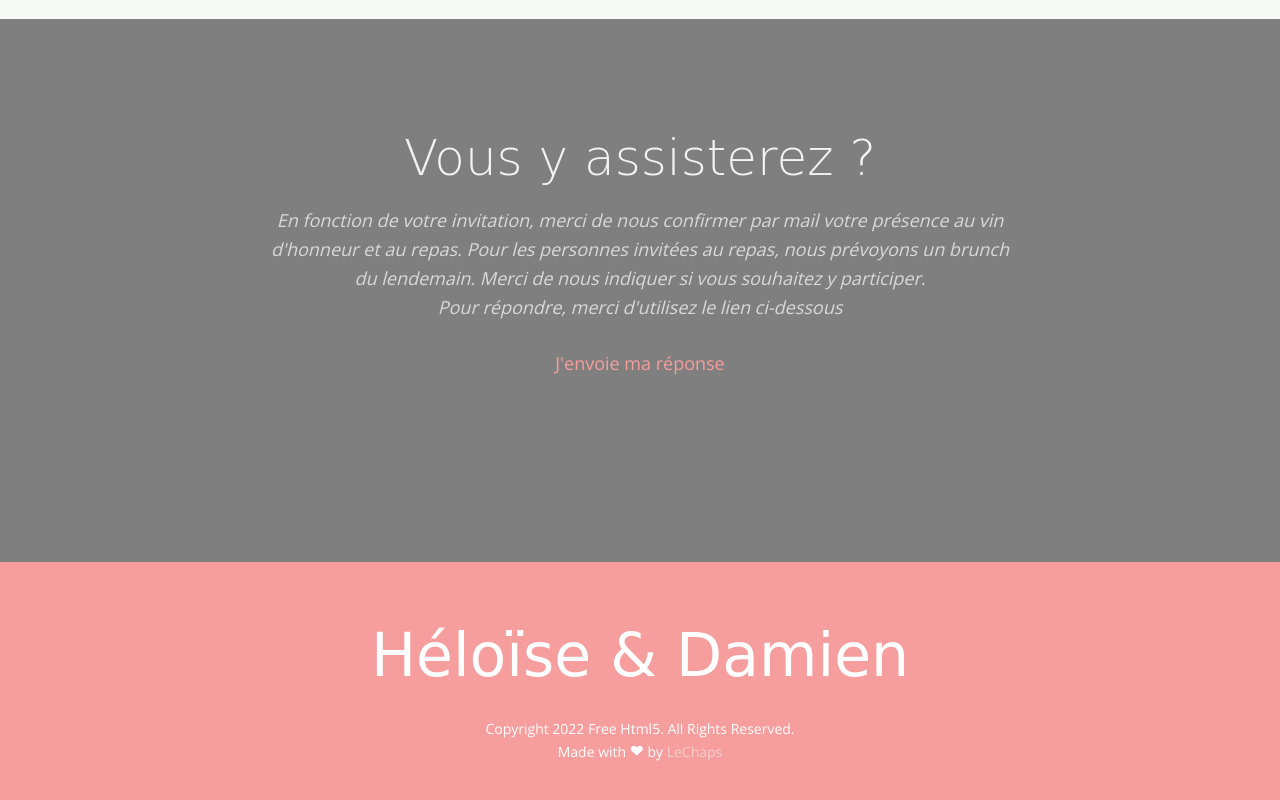
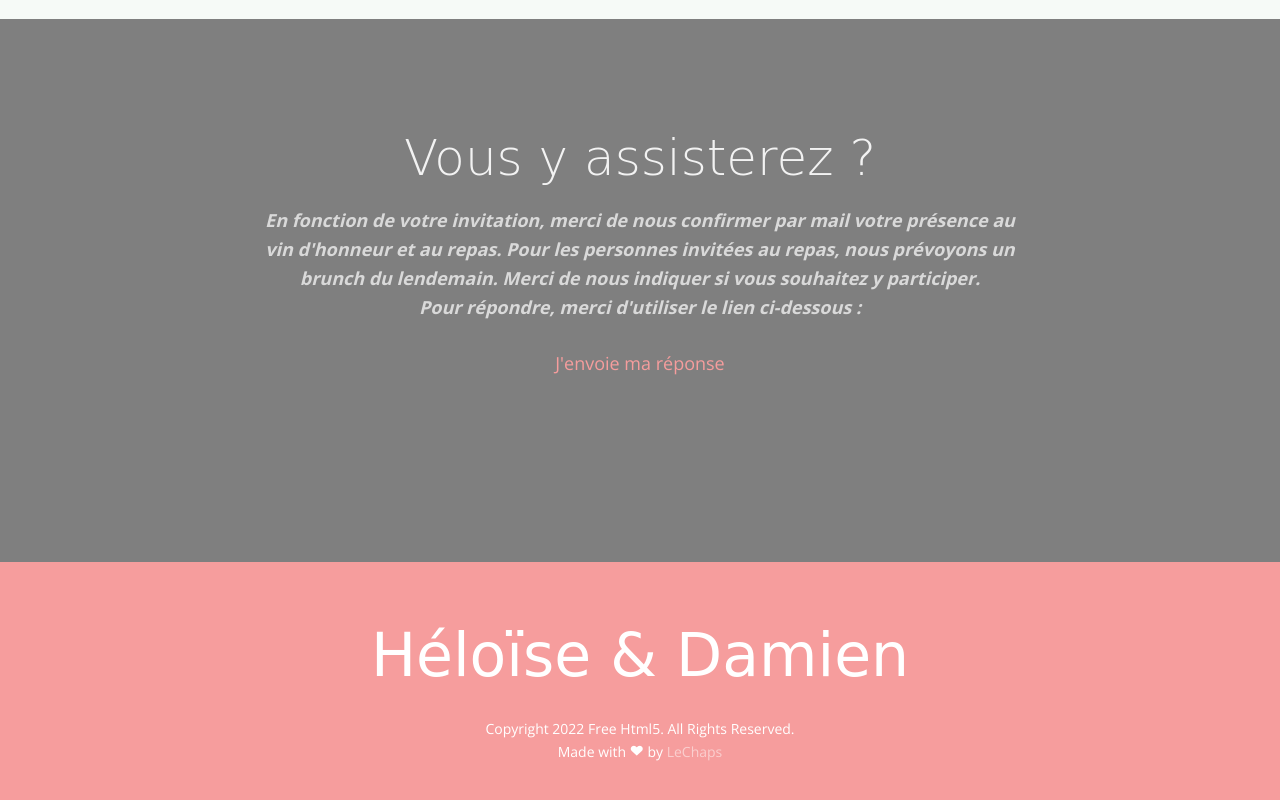
Before and after one commit to lechaps/heloiseetdamien, a website: page website/when-where.html in a window 1280 px wide. Shown: the part 2041-2841 px from the top of the page. Drawn offline with nearby package versions, Linux system fonts and the light colour scheme; some packages are replaced by stand-ins of ours; no server answers; files whose address does not match are found by name; a web font is replaced by a local one.

Commit message:
lien réponse

```diff
--- a/website/when-where.html
+++ b/website/when-where.html
@@ -163,12 +163,11 @@
 					<div class="row animate-box">
 						<div class="col-md-8 col-md-offset-2 text-center heading-section">
 							<h2>Vous y assisterez ?</h2>
-							<p><i>En fonction de votre invitation, merci de nous confirmer par mail votre présence
+							<p><i><b>En fonction de votre invitation, merci de nous confirmer par mail votre présence
 								au vin d'honneur et au repas. Pour les personnes invitées au repas, nous prévoyons un brunch du lendemain.
 								Merci de nous indiquer si vous souhaitez y participer. <br>
-								Pour répondre, merci d'utilisez le lien ci-dessous
-								</btr>
-							</i></p>
+								Pour répondre, merci d'utiliser le lien ci-dessous :
+							</b></i></p>
 							<p><a href="mailto:reponse@heloiseetdamien.fr?subject=Participation au mariage">J'envoie ma réponse</a></p>
 						</div>
 					</div>
```
Also changed, not shown: website/index.html (+3 -4 lines).
